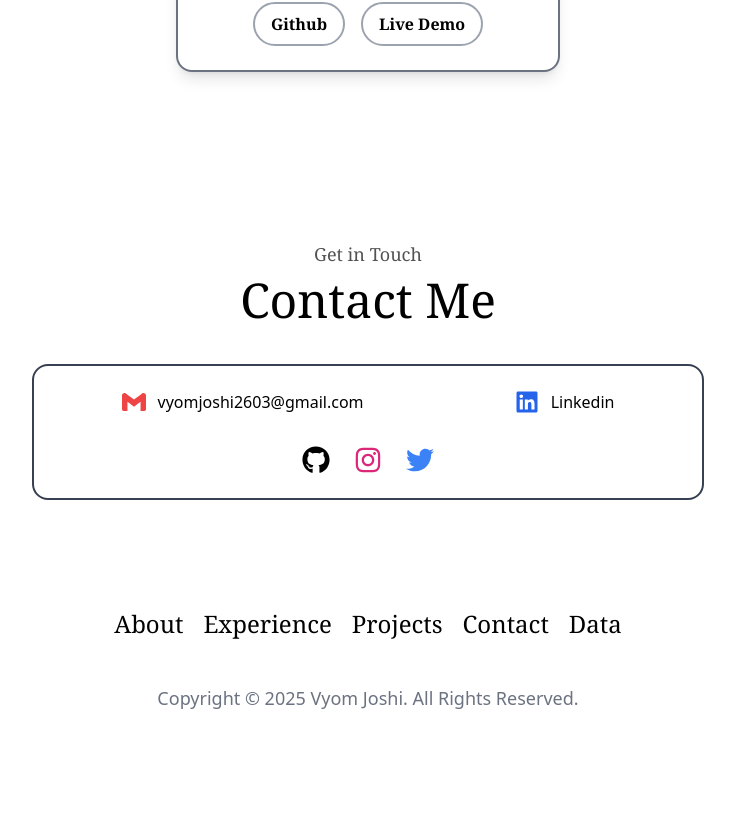
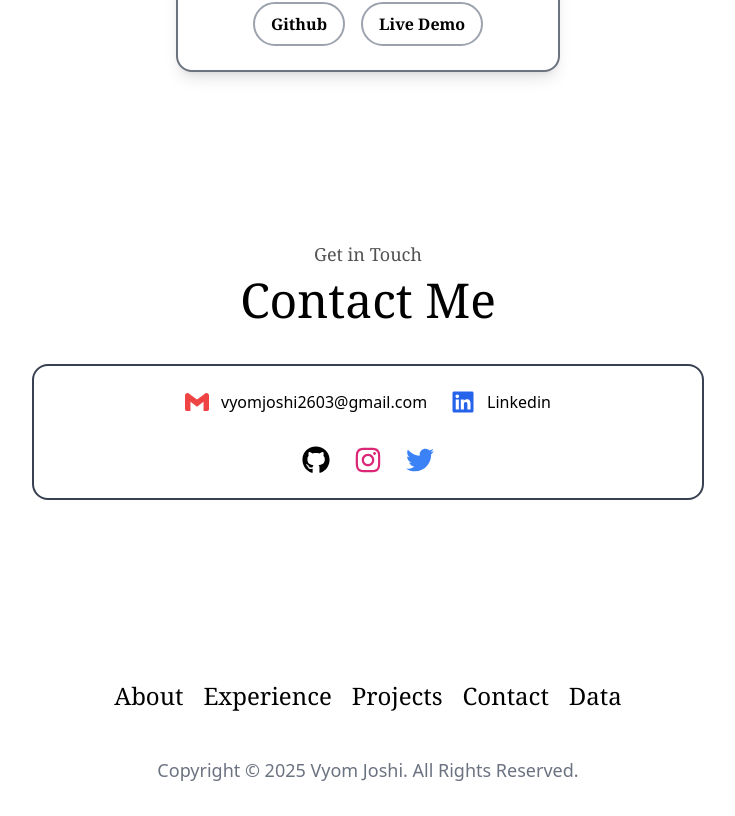
Before and after one commit to Vyom2663/Vyom-Portfolio, a Next.js app: page / in a window 1280 px wide. Shown: the part 3153-3969 px from the top of the page, without its empty margins (272-1007 px from the left). Before the commit the page ends 3897 px from the top, so only its background shows below. Built offline with nearby package versions, Linux system fonts and the light colour scheme.

Commit message:
08 changes

```diff
--- a/app/component/Contect.tsx
+++ b/app/component/Contect.tsx
@@ -6,7 +6,7 @@ import Link from "next/link";
 
 export const Contect = () => {
   return (
-    <div className="py-16 px-4 sm:px-8 lg:px-20 xl:px-32 bg-white dark:bg-black">
+    <div className="py-16 px-4 sm:px-8 lg:px-20 xl:px-32 h-[625px] sm:h-[500px] bg-white dark:bg-black">
       <div className="pt-10">
         <p className="text-center text-neutral-600 dark:text-neutral-400 text-lg font-serif">
           Get in Touch
@@ -17,7 +17,7 @@ export const Contect = () => {
 
         <div className="border-2 mx-auto mt-10 py-6 px-6 rounded-2xl max-w-2xl border-gray-700 dark:border-gray-600">
           {/* Email and LinkedIn */}
-          <div className="flex flex-col gap-6 sm:flex-row sm:justify-around sm:items-center">
+          <div className="flex flex-col gap-6 sm:flex-row sm:justify-center sm:items-center">
             <div className="flex items-center justify-center sm:justify-start">
               <SiGmail size={24} className="text-red-500" />
               <p className="ml-3 text-sm sm:text-base text-black dark:text-white hover:underline underline-offset-8 hover:text-gray-400 dark:hover:text-gray-400 transition duration-300">
--- a/app/component/Footer.tsx
+++ b/app/component/Footer.tsx
@@ -23,7 +23,7 @@ export const Footer = () => {
           </li>
         </ul>
       </div>
-      <p className="text-center text-sm sm:text-lg text-gray-500 mb-4 sm:mb-8">
+      <p className="text-center text-sm sm:text-lg text-gray-500 pb-4 sm:pb-8">
         Copyright © 2025 Vyom Joshi. All Rights Reserved.
       </p>
     </div>
```
